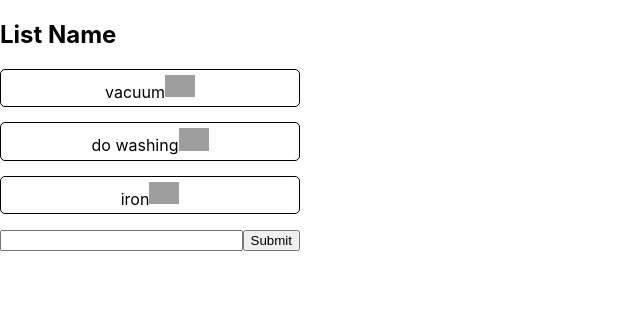
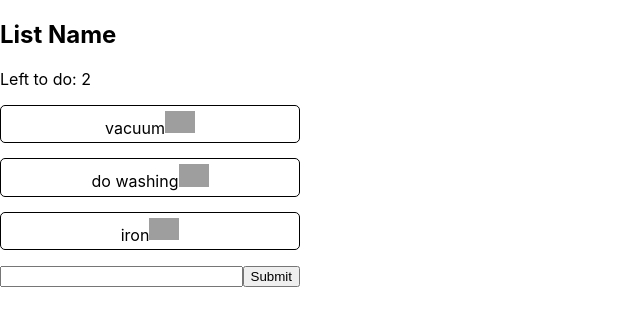
Before and after one commit to jordan-w-smith/to-do-list-react, a React (Create React App) app: page / in a window 1280 px wide. Shown: the top 326 px of the page, without its empty margins (0-640 px from the left). Built offline with nearby package versions, Linux system fonts and the light colour scheme; grey boxes are pictures that could not be loaded.

Commit message:
left to do counter working

```diff
--- a/src/Components/List.js
+++ b/src/Components/List.js
@@ -6,6 +6,8 @@ const List = (props) => {
     return (
         <div className="list-container">
             <h2>List Name</h2>
+
+    <p>Left to do: {props.toDoCount()}</p>
             <ul>
                 <ListItem
                 list1={props.list1}
--- a/src/Containers/ListContainer.js
+++ b/src/Containers/ListContainer.js
@@ -19,12 +19,13 @@ class ListContainer extends React.Component {
                     done: false
                 }
             ],
-            input: ""
+            input: "",
         }
         this.handleChange = this.handleChange.bind(this)
         this.handleSubmit = this.handleSubmit.bind(this)
         this.changeToDone = this.changeToDone.bind(this)
         this.changeToNotDone = this.changeToNotDone.bind(this)
+        this.toDoCount = this.toDoCount.bind(this)
     }
 
     handleChange(event) {
@@ -52,16 +53,9 @@ class ListContainer extends React.Component {
         this.setState(prevState => ({
             list1: prevState.list1.map(
               item => item.name === listItem.name && listItem.done === false ? {...item, done: true}
-            //   : item => item.name === listItem.name && listItem.done === true ? {...item, done: false}
               : item
             )
         }))
-    //     list1: prevState.list1.map(
-    //         item => {
-    //             item.name === listItem.name ? {...item, done: 'true'} : item
-    //           }
-    //       )
-    //   }))
     }
 
     changeToNotDone(listItem) {
@@ -73,6 +67,21 @@ class ListContainer extends React.Component {
         }))
     }
 
+    toDoCount() {
+        console.log("hey")
+        let total = 0
+        let item
+        for (item of this.state.list1) {
+            if(item.done === false) {
+                total ++
+            }
+            else {
+                total = total + 0
+            }
+        }
+        return total
+    }
+
     render() {
         return (
             <>
@@ -81,6 +90,7 @@ class ListContainer extends React.Component {
                     handleSubmit={this.handleSubmit}
                     changeToDone={this.changeToDone}
                     changeToNotDone={this.changeToNotDone}
+                    toDoCount={this.toDoCount}
                     input={this.state.input}
                     list1={this.state.list1}
                 >
```
